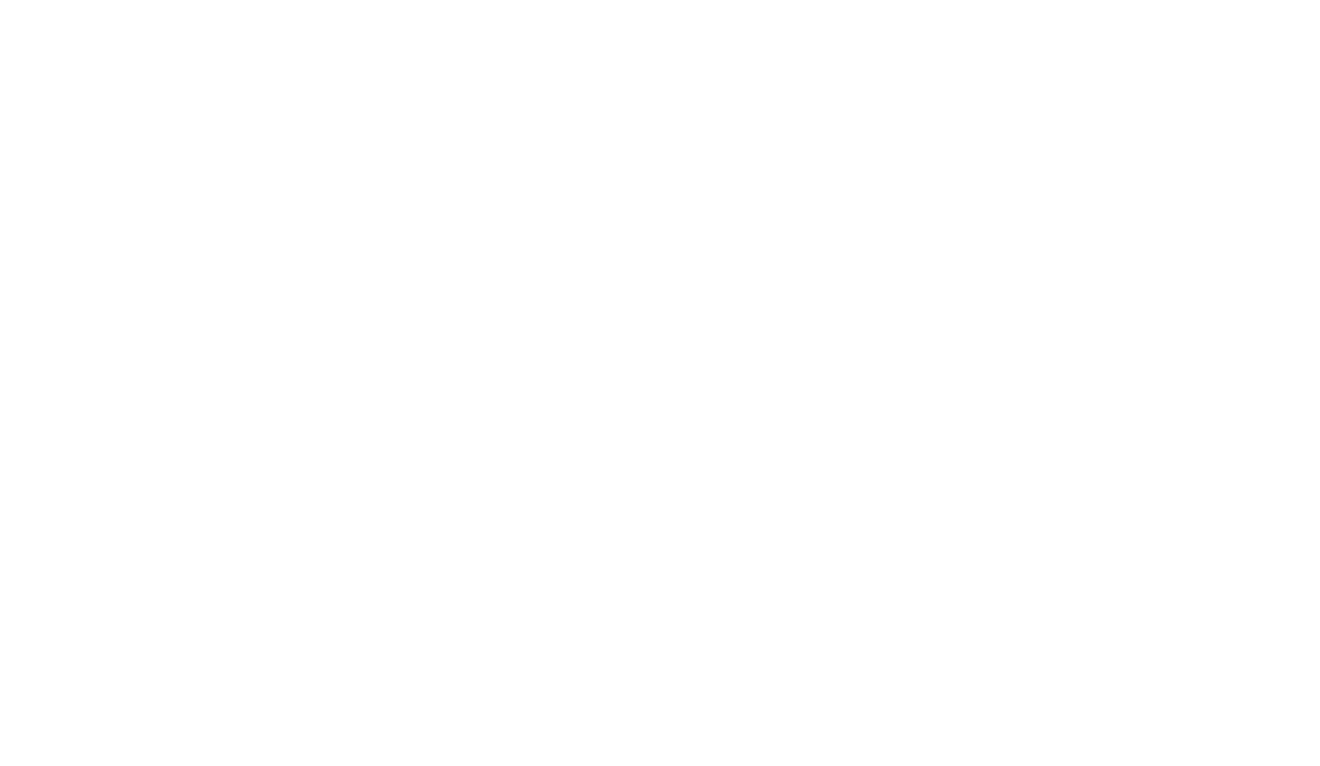
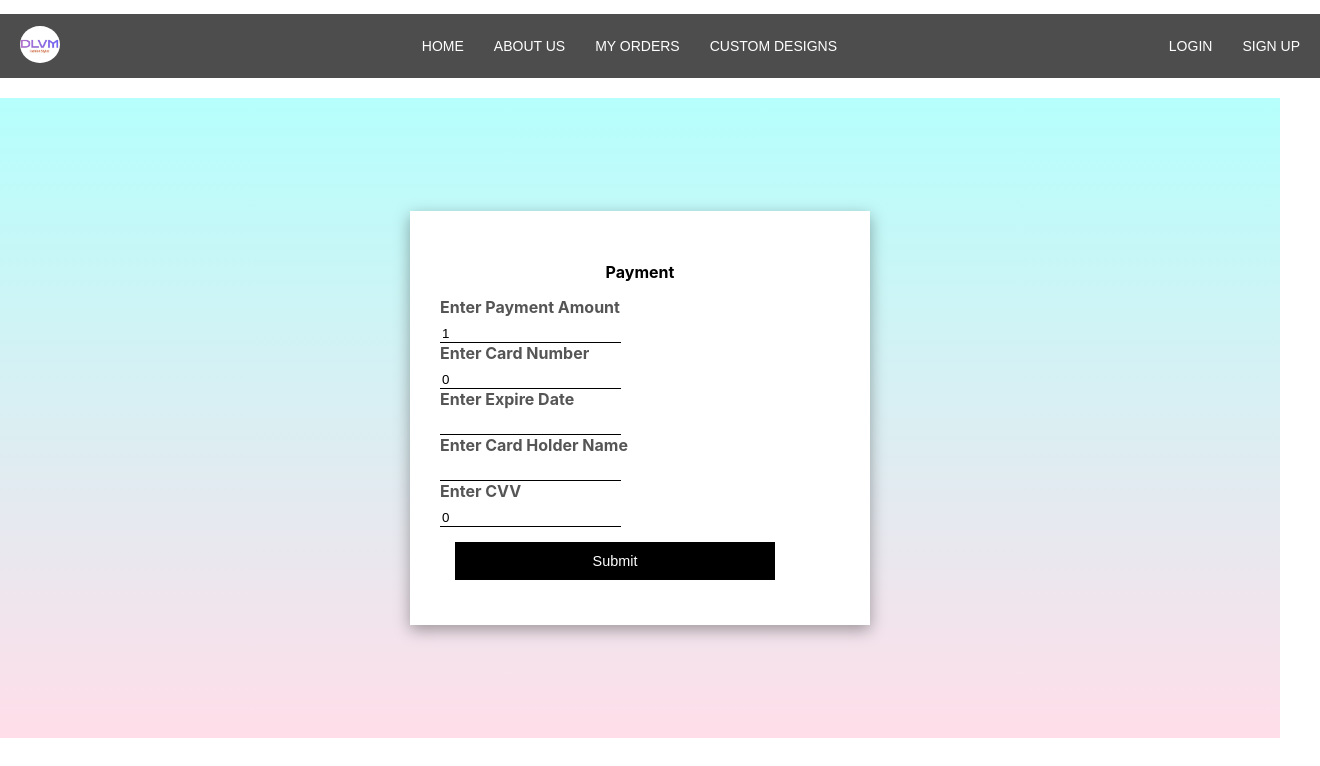
Before and after one commit to TechDilshan/DLVM-fashion-styles, a React (Create React App) app in the folder frontend/: page /Payment/1 in a window 1280 px wide. Before the commit this address had no page. Shown: the top 766 px of the page, 1320 px wide, since content can reach past the window. Built offline with nearby package versions, Linux system fonts and the light colour scheme; no server answers; what @react-pdf/renderer would draw is missing.

Commit message:
payment save

```diff
--- a/frontend/src/component_Lima/ShoppingCart.js
+++ b/frontend/src/component_Lima/ShoppingCart.js
@@ -230,8 +230,8 @@
     }
   };
 
-  const handlePayNow = () => {
-    navigate('/Payment');
+  const handlePayNow = (total) => {
+    navigate(`/payment/${total}`)
   };
 
 
@@ -300,7 +300,7 @@
         <div className="total-amount">Total : LKR.{total}</div>
 
         <div className="pay-now-button-container">
-        <button className="pay-now-button" onClick={handlePayNow}>
+        <button className="pay-now-button" onClick={() => handlePayNow(total)}>
           Pay Now
         </button>
       </div>
--- a/frontend/src/component_Malmi/Payment.css
+++ b/frontend/src/component_Malmi/Payment.css
@@ -1,7 +1,4 @@
-/* PaymentPage.css */
-.payment-page {
-    padding: 20px;
-  }
+
 
   .payment-form input {
     display: block;
--- a/frontend/src/component_Malmi/Payment.js
+++ b/frontend/src/component_Malmi/Payment.js
@@ -1,49 +1,68 @@
 import React, { useState, useEffect } from 'react';
 import Axios from 'axios';
-import { useNavigate } from 'react-router-dom';
+import { useParams } from 'react-router-dom';
 import './Payment.css';
-
-
+import Navi from '../Navi';
+import Footer from '../footer'
 
 const Payment = () => {
-  const [paymentDetails, setPaymentDetails] = useState({
-    userAddress: '',
-    cardNumber: '',
-    expiryDate: '',
-    cardHolderName: '',
-    cvvNumber:'',
-  });
-  const [payments, setPayments] = useState([]);
-  const navigate = useNavigate();
+
+  const { amount } = useParams();
+
+  const [payid, setPayid] = useState(0);
+  const [cardNumber, setCardNumber] = useState(0);
+  const [expDate, setExpDate] = useState('');
+  const [holderName, setHolderName] = useState('');
+  const [cvv, setCvv] = useState(0);
 
   useEffect(() => {
-    // Fetch existing payments
-    Axios.get('http://localhost:3001/api/Payment')
+    fetchMaxIdAndSetId();
+  });
+
+  const handleSubmit = async (e) => {
+    e.preventDefault();
+
+    console.log(payid)
+    console.log(amount)
+    console.log(cardNumber)
+    console.log(expDate)
+    console.log(holderName)
+    console.log(cvv)
+
+    const payload = {
+      payid: payid,
+      amount: amount,
+      cardNumber: cardNumber,
+      expDate: expDate,
+      holderName: holderName,
+      cvv: cvv,
+      payDate: Date(),
+    };
+    Axios.post('http://localhost:3001/api/create-payment', payload)
       .then((response) => {
-        setPayments(response.data);
+        console.log('Done');
       })
       .catch((error) => {
         console.error('Axios Error: ', error);
       });
-  }, []);
 
-  const handleChange = (e) => {
-    setPaymentDetails({ ...paymentDetails, [e.target.name]: e.target.value });
-  };
+  }
 
-  const handleSubmit = () => {
-    // Add or update payment
-    Axios.post('http://localhost:3001/api/Payment', paymentDetails)
-      .then((response) => {
-        setPayments([...payments, response.data]);
-        navigate('/PaymentList'); // Redirect to the payment list page
-      })
-      .catch((error) => {
-        console.error('Axios Error: ', error);
-      });
+  const fetchMaxIdAndSetId = async () => {
+    try {
+      const response = await Axios.get('http://localhost:3001/api/getpay-maxid');
+      const maxId = response.data?.maxId || 0;
+      setPayid(maxId+1);
+    } catch (error) {
+      console.error('Axios Error (getMaxId): ', error);
+    }
   };
 
   return (
+
+    <div>
+       <Navi/>
+
          <div className="payment-page">
 
     <div className='form-container'>
@@ -51,39 +70,44 @@
           <h4 className='title'>Payment</h4>
           <div className="mb-3">
              <label htmlFor="userAmount" className="form-label">Enter Payment Amount</label>
-             <input type="text" name="userAmount" value = {paymentDetails.userAddress} className="form-control form-control-lg"
-              onChange={handleChange} required/>
+             <input type="text" name="userAmount" value = {amount} className="form-control form-control-lg"
+              readOnly/>
           </div>
+
           <div className="mb-3">
              <label htmlFor="cardNumber" className="form-label">Enter Card Number</label>
-             <input type="text" value = {paymentDetails.cardNumber} className="form-control form-control-lg" name="cardNumber"
-              onChange={handleChange} required/>
+             <input type="text" value = {cardNumber} className="form-control form-control-lg" name="cardNumber"
+              onChange={(e) => setCardNumber(e.target.value)} required/>
           </div>
+
           <div className="mb-3">
              <label htmlFor="expiryDate" className="form-label">Enter Expire Date</label>
-             <input type="text" value = {paymentDetails.expiryDate} className="form-control form-control-lg" name="expiryDate"
-              onChange={handleChange} required/>
+             <input type="text" value = {expDate} className="form-control form-control-lg" name="expiryDate"
+              onChange={(e) => setExpDate(e.target.value)} required/>
 
           </div>
+
           <div className="mb-3">
              <label htmlFor="cardHolderName" className="form-label">Enter Card Holder Name</label>
-             <input type="text" value = {paymentDetails.cardHolderName} className="form-control form-control-lg" name="cardHolderName"
-              onChange={handleChange} required/>
+             <input type="text" value = {holderName} className="form-control form-control-lg" name="cardHolderName"
+              onChange={(e) => setHolderName(e.target.value)} required/>
           </div>
+
           <div className="mb-3">
              <label htmlFor="cvvNumber" className="form-label">Enter CVV</label>
-             <input type="text" value = {paymentDetails.cvvNumber} className="form-control form-control-lg" name="cvvNumber"
-              onChange={handleChange}  maxLength={3} required/>
+             <input type="text" value = {cvv} className="form-control form-control-lg" name="cvvNumber"
+              onChange={(e) => setCvv(e.target.value)}  maxLength={3} required/>
           </div>
 
 
-        <button type="submit" className="btn btn-primary btn-lg" onClick={handleSubmit}>Submit</button>
+        <button type="submit" className="btn btn-primary btn-lg">Submit</button>
       </form>
 
         </div>
         </div>
 
-
+<Footer/>
+        </div>
 
 
   );
--- a/frontend/src/index.js
+++ b/frontend/src/index.js
@@ -60,7 +60,7 @@
         <Route path='/Login' element={<Login />} />
 
 {/* Component Malmi */}
-<Route path="/Payment" element={<Payment />} />
+<Route path="/Payment/:amount" element={<Payment />} />
 <Route path="/Orders" element={<Orders />} />
 
     </Routes>
```
